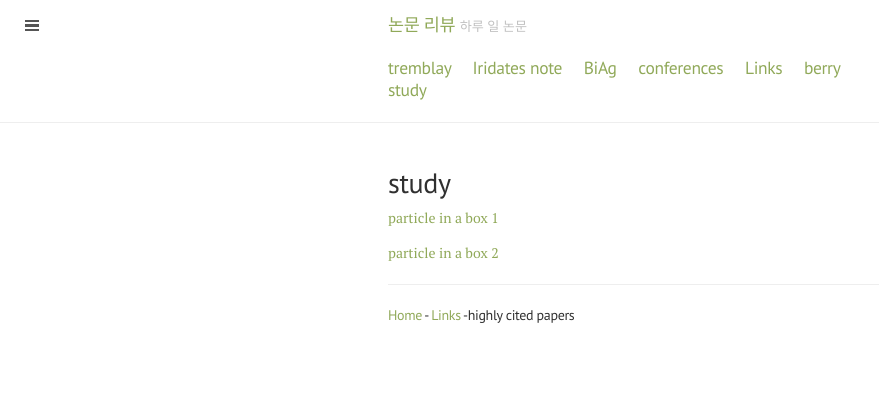
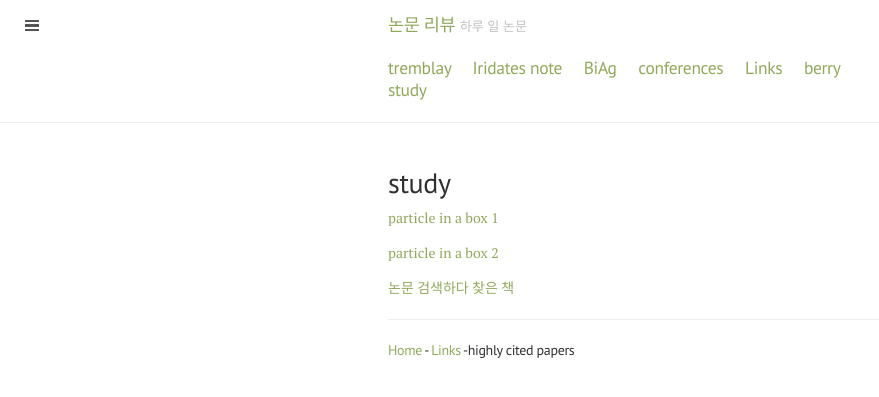
Before and after one commit to qkrwlsghdcjsworlt/work, a Jekyll site: the page built from study.md, in a window 1280 px wide. Shown: the top 397 px of the page, without its empty margins (0-879 px from the left). Built offline with Jekyll 4.4.1, drawn with Linux system fonts in a browser that asks for light colours.

Commit message:
“update”

```diff
--- a/study.md
+++ b/study.md
@@ -11,7 +11,7 @@ title: study
 
 [particle in a box 2]({{ site.baseurl }}/public/study/QM/Particle-in-a-box2.pdf)
 
-
+[논문 검색하다 찾은 책]({{ site.baseurl }}/public/study/QM/quantum-physics-2nd-eisbergresnick.pdf)
 
 ---
 
```
Also changed, not shown: 2 other files.
